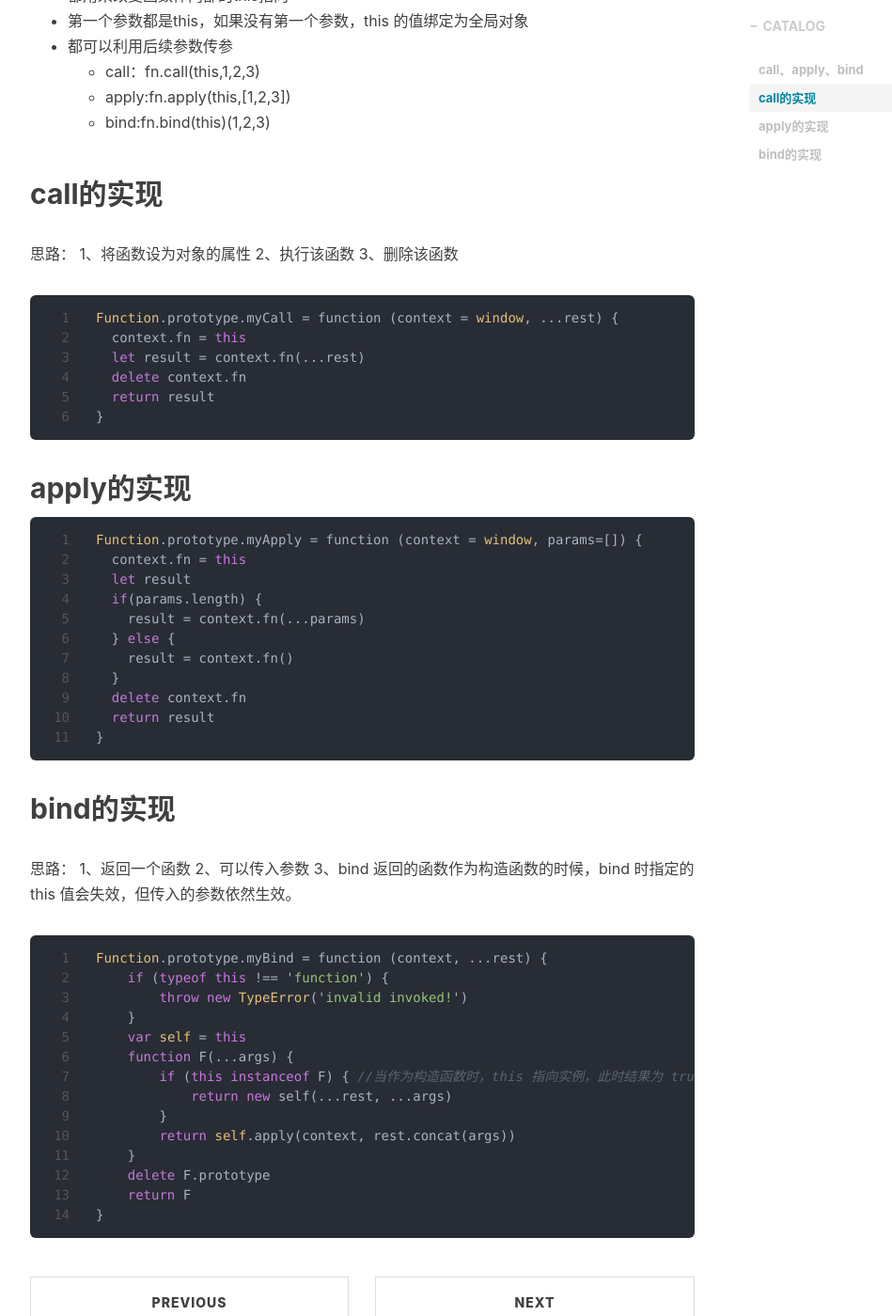
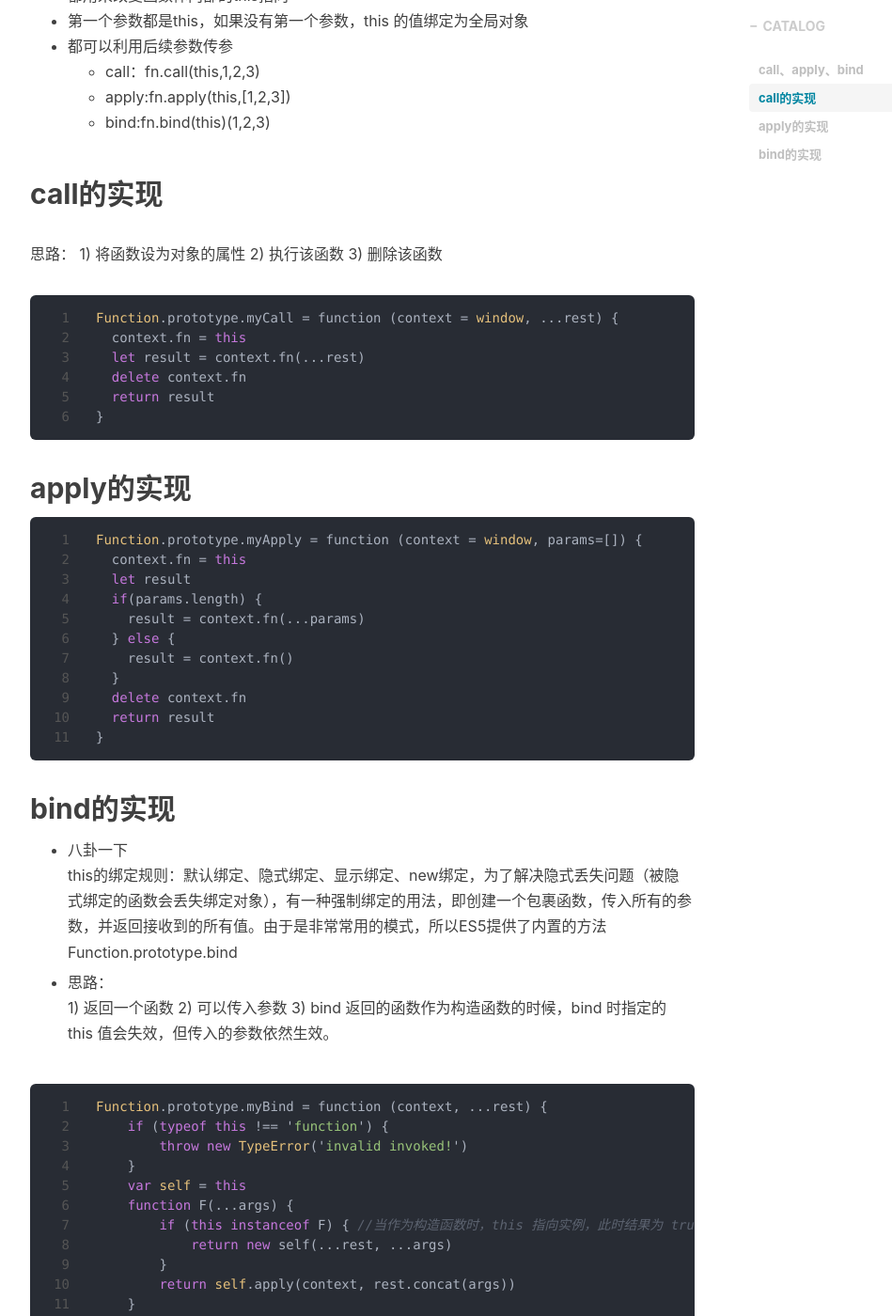
Before and after one commit to IdeaEcho/IdeaEcho.github.io, a Jekyll site: the page built from _posts/2018-11-20-call-apply-bind.md, in a window 1280 px wide and 1400 px high, scrolled down 577 px. Shown: the whole window at 94% size, without its empty margins (233-1182 px from the left). Built offline with Jekyll 4.4.1, drawn with Linux system fonts in a browser that asks for light colours; nearby versions of some CDN libraries; comment, search, counter and statistics services are not loaded.

Commit message:
fix: call-apply-bind and closure_higher

````diff
--- a/_posts/2018-11-20-call-apply-bind.md
+++ b/_posts/2018-11-20-call-apply-bind.md
@@ -21,9 +21,9 @@ tags:
 
 ## call的实现
 思路：
-1、将函数设为对象的属性
-2、执行该函数
-3、删除该函数
+1) 将函数设为对象的属性
+2) 执行该函数
+3) 删除该函数
 
 ```javascript
 Function.prototype.myCall = function (context = window, ...rest) {
@@ -51,10 +51,13 @@ Function.prototype.myApply = function (context = window, params=[]) {
 ```
 
 ## bind的实现
-思路：
-1、返回一个函数
-2、可以传入参数
-3、bind 返回的函数作为构造函数的时候，bind 时指定的 this 值会失效，但传入的参数依然生效。
+- 八卦一下
+this的绑定规则：默认绑定、隐式绑定、显示绑定、new绑定，为了解决隐式丢失问题（被隐式绑定的函数会丢失绑定对象），有一种强制绑定的用法，即创建一个包裹函数，传入所有的参数，并返回接收到的所有值。由于是非常常用的模式，所以ES5提供了内置的方法 Function.prototype.bind
+
+- 思路：
+1) 返回一个函数
+2) 可以传入参数
+3) bind 返回的函数作为构造函数的时候，bind 时指定的 this 值会失效，但传入的参数依然生效。
 
 ```javascript
 Function.prototype.myBind = function (context, ...rest) {
````
Also changed, not shown: _posts/2019-2-17-closure_higher-order-function.md (+5 -3 lines).
